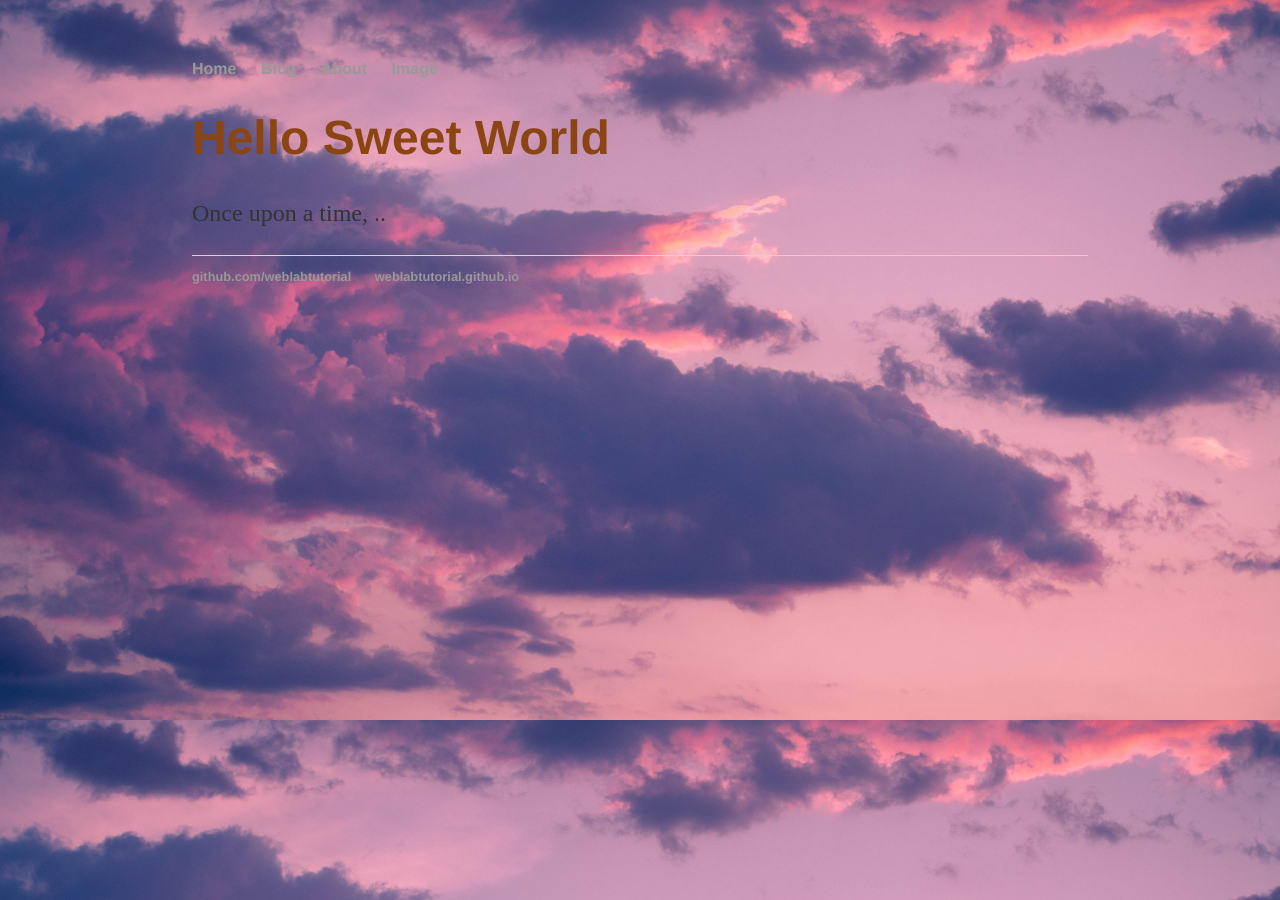
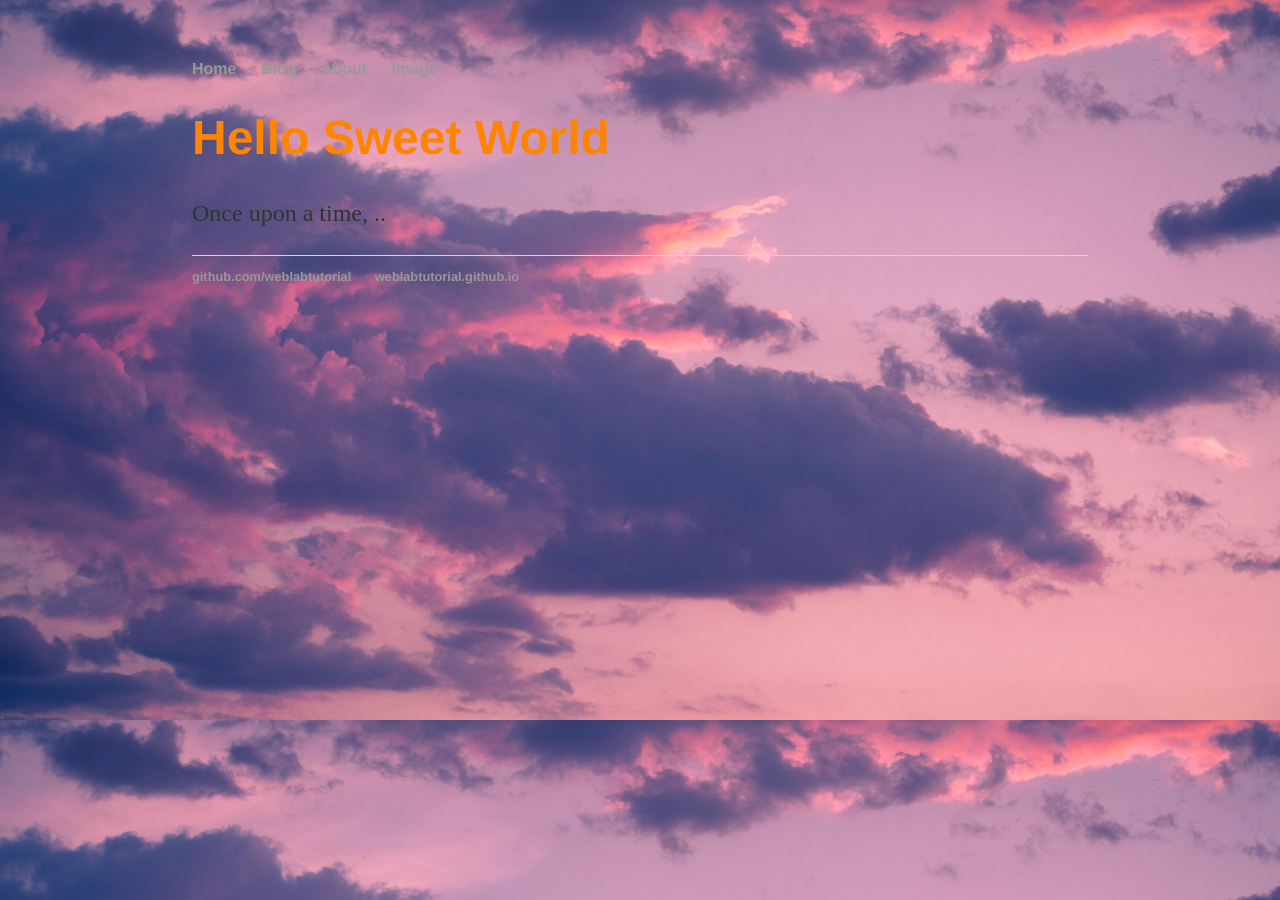
Before and after one commit to Kanaga2004/Kanaga2004.github.io, a Jekyll site: the page built from index.html, in a window 1280 px wide. Built offline with Jekyll 4.4.1, drawn with Linux system fonts in a browser that asks for light colours.

Commit message:
Update main.css

```diff
--- a/css/main.css
+++ b/css/main.css
@@ -7,7 +7,7 @@ body {
 h1 {
  font-size: 3em;
  font-family:'Helvetica', 'Arial', 'Sans-Serif';
- color: #8b4513;
+ color: #FF8501;
 }
 p {
  font-size: 1.5em;
@@ -23,6 +23,7 @@ nav ul, footer ul {
  padding: 0px;
  list-style: none;
  font-weight: bold;
+ color: #800080;
 }
 nav ul li, footer ul li {
  display: inline;
```
